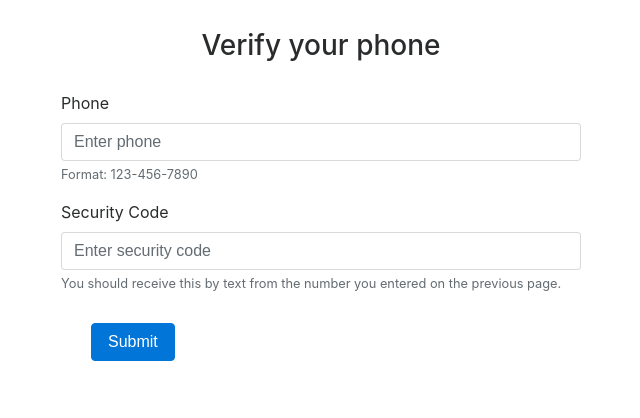
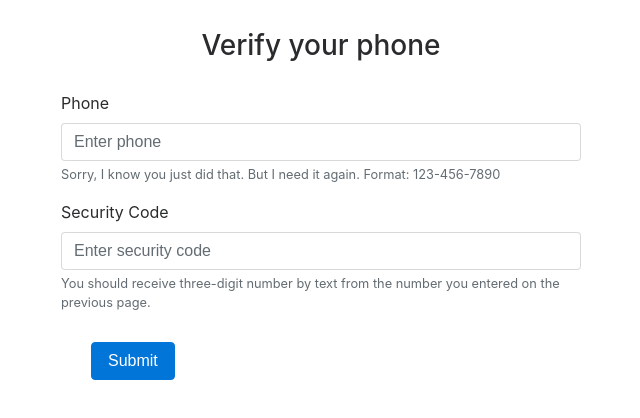
Before and after one commit to adeatrick/ValTexts, a website: page Frontend/verifyform.html in a window 1280 px wide. Shown: the whole page, without its empty margins (319-959 px from the left). Drawn offline with nearby package versions, Linux system fonts and the light colour scheme.

Commit message:
Minor frontend updates

```diff
--- a/Frontend/verifyform.html
+++ b/Frontend/verifyform.html
@@ -39,12 +39,12 @@
           <div class="form-group">
             <label for="phone">Phone</label>
             <input type="text" class="form-control" id = "phone" placeholder="Enter phone" required>
-            <small id="phoneHelp" class="form-text text-muted">Format: 123-456-7890</small>
+            <small id="phoneHelp" class="form-text text-muted">Sorry, I know you just did that. But I need it again. Format: 123-456-7890</small>
           </div>
           <div class="form-group">
             <label for="code">Security Code</label>
             <input type="text" class="form-control" id = "code" placeholder="Enter security code" required>
-            <small id="codeHelp" class="form-text text-muted">You should receive this by text from the number you entered on the previous page.</small>
+            <small id="codeHelp" class="form-text text-muted">You should receive three-digit number by text from the number you entered on the previous page.</small>
           </div>
         <div style="margin:30px;">
           <button type="submit" class="btn btn-primary">Submit</button>
```
Also changed, not shown: Frontend/index.html (+0 -2 lines), server.js (+3 -4 lines).
